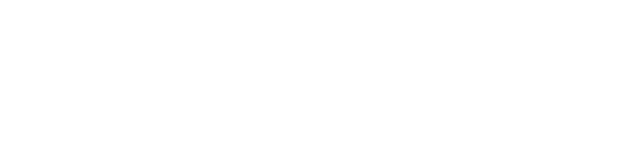
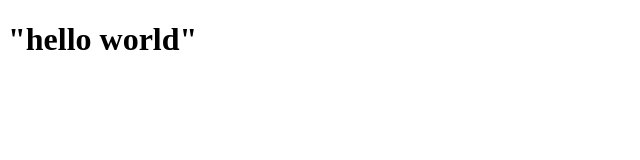
Before and after one commit to GiulianoBlas/htmlcss-hello, a plain HTML site: page index.html in a window 1280 px wide. Shown: the whole page, without its empty margins (0-640 px from the left). Drawn offline with Linux system fonts and the light colour scheme.

Commit message:
html-full

```diff
--- a/index.html
+++ b/index.html
@@ -4,9 +4,9 @@
         <meta charset="UTF-8">
         <meta http-equiv="X-UA-Compatible" content="IE=edge">
         <meta name="viewport" content="width=device-width, initial-scale=1.0">
-    <title>Document</title>
+        <title>ex_1</title>
     </head>
     <body>
-
+        <h1>"hello world"</h1>
     </body>
 </html>
```
Lines whose indentation alone changed are shown as unchanged.
